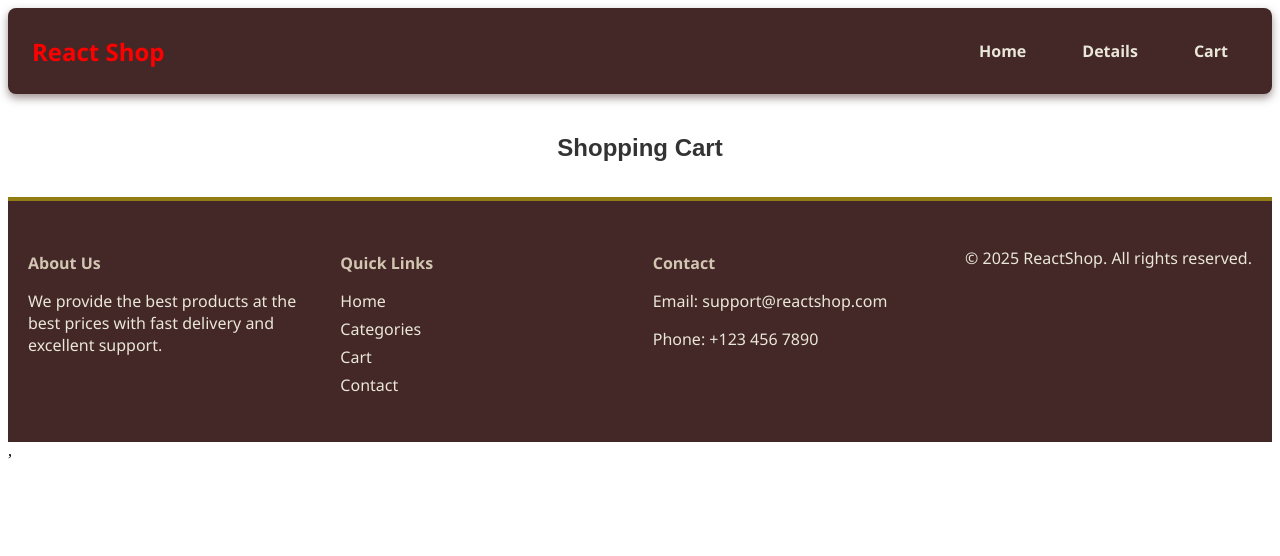
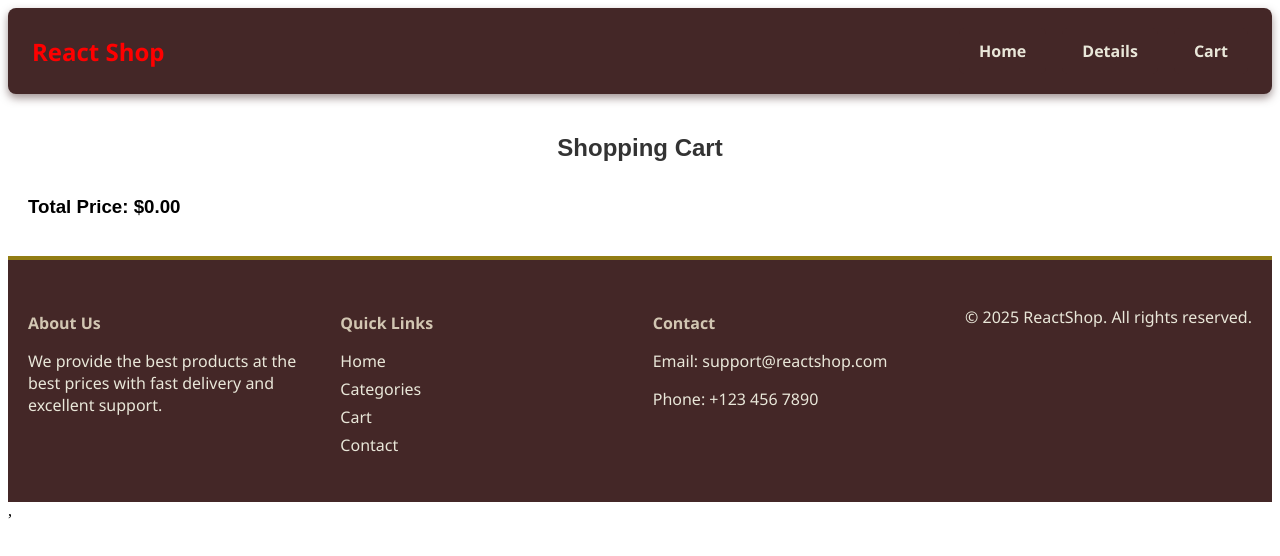
Before and after one commit to aqdarahmad/Task11, a React (Vite) app: page /cart in a window 1280 px wide. Shown: the top 556 px of the page. Built offline with nearby package versions, Linux system fonts and the light colour scheme.

Commit message:
update UPDATE e

```diff
--- a/src/App.jsx
+++ b/src/App.jsx
@@ -14,7 +14,7 @@ export default function App() {
 
 
 
-
+/*
    const [Newproducts, setnewProducts] = useState([]);
 
 
@@ -22,7 +22,7 @@ export default function App() {
     const addProduct = (newProduct) => {
     setnewProducts(prev => [...prev, newProduct]);
   };
-
+ */
 
 
 
--- a/src/Components/AddedCarts/AddesCarts.jsx
+++ b/src/Components/AddedCarts/AddesCarts.jsx
@@ -33,6 +33,11 @@ useEffect(() => {
     return <p className="empty-cart-msg">Your cart is empty.</p>;
   } */
 
+      const totalPrice = products.reduce(
+    (total, product) => total + product.price * (product.quantity || 1),
+    0
+  );
+
   return (
     <div className="cart-container">
       <h2 className="cart-title">Shopping Cart</h2>
@@ -40,10 +45,14 @@ useEffect(() => {
         {products.map(product => (
           <div key={product.id} className="product-item-simple">
             <h4 className="product-name">{product.name}</h4>
-            <p className="product-description">{product.description || "No description available"}</p>
+            <p className="product-description">{product.description}</p>
             <p className="product-price">${product.price}</p>
+            <p className="product-price">
+                  ${product.price} x {product.quantity || 1} = ${(product.price * (product.quantity || 1)).toFixed(2)}
+                </p>
           </div>
         ))}
+        <h3 className="total-price">Total Price: ${totalPrice.toFixed(2)}</h3>
       </div>
     </div>
   );
```
